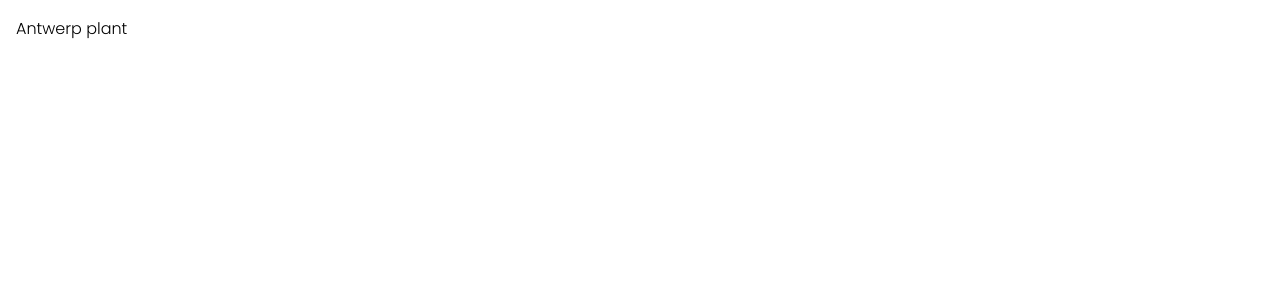
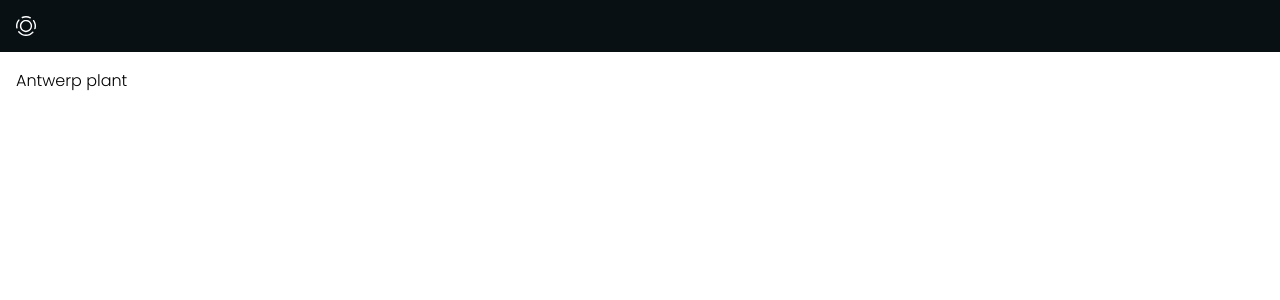
Before and after one commit to stoikerty/emissions-visualisation, a Next.js app: page / in a window 1280 px wide. Shown: the top 300 px of the page. Built offline with nearby package versions, Linux system fonts and the light colour scheme.

Commit message:
add app logo and favicon

```diff
--- a/src/app/page.tsx
+++ b/src/app/page.tsx
@@ -1,10 +1,29 @@
 "use client";
+import Image from "next/image";
 import styled from "styled-components";
 
+const ImageBackground = styled.div`
+  display: flex;
+  padding: 16px;
+  background-color: #081014;
+`;
 const Text = styled.div`
   padding: 16px;
 `;
 
 export default function Home() {
-  return <Text>Antwerp plant</Text>;
+  return (
+    <>
+      <ImageBackground>
+        <Image
+          src="/app-logo.svg"
+          alt="Emitwise Logo"
+          width={20}
+          height={20}
+          priority
+        />
+      </ImageBackground>
+      <Text>Antwerp plant</Text>
+    </>
+  );
 }
```
Also changed, not shown: public/app-logo.svg (added), public/favicon.svg (added).
